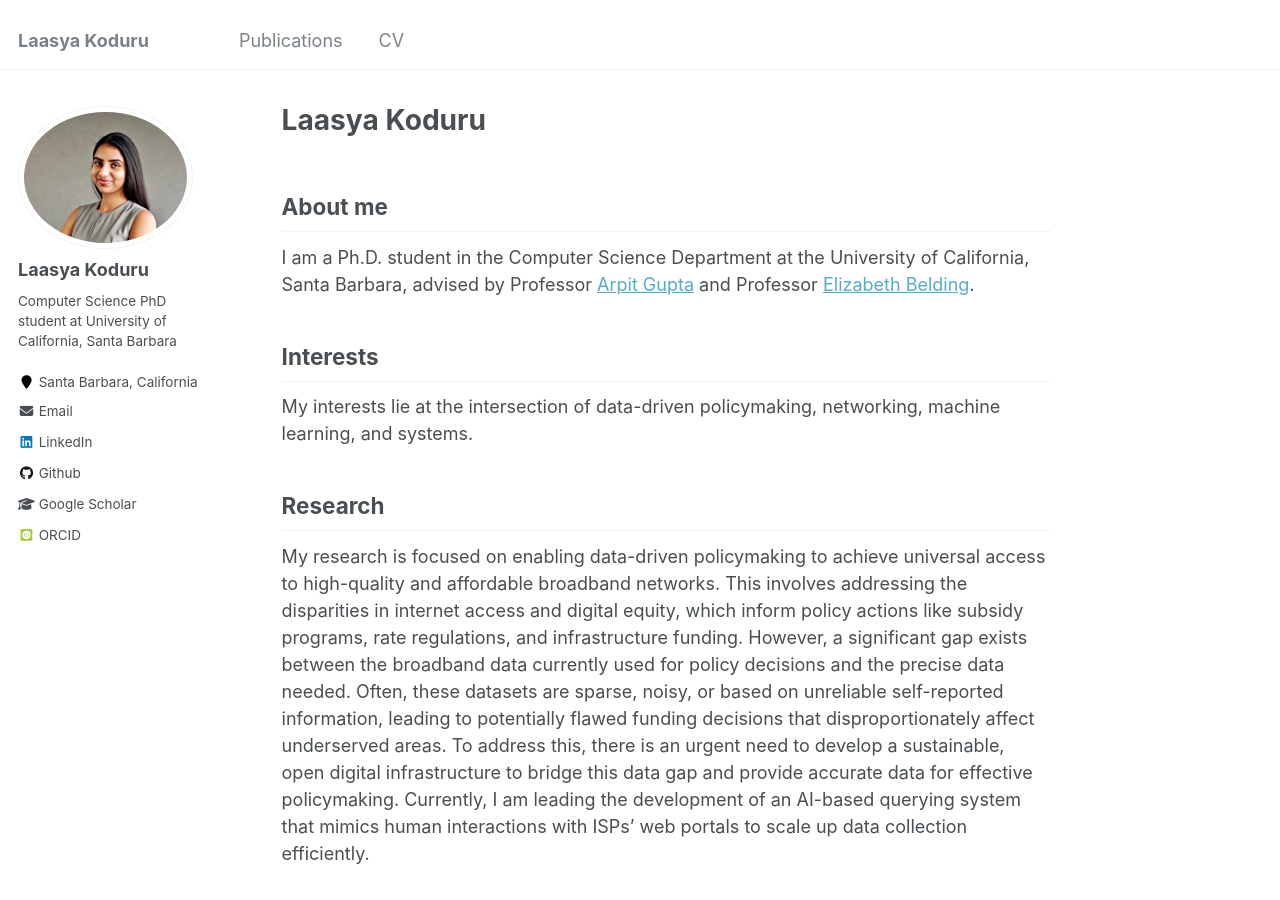
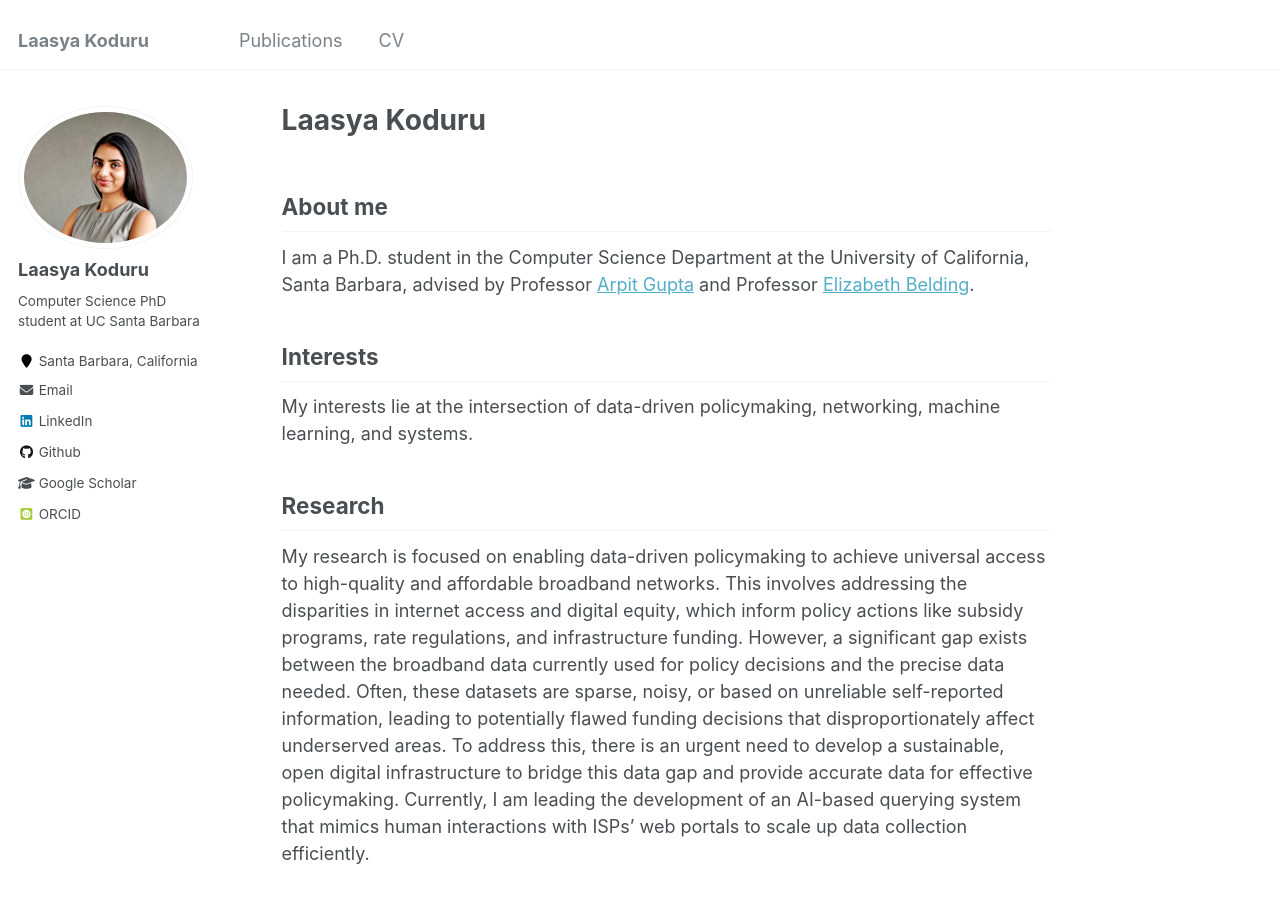
Before and after one commit to lmkoduru/lmkoduru.github.io, a Jekyll site: the page built from _pages/about.md, in a window 1280 px wide and 900 px high. Built offline with Jekyll 4.4.1, drawn with Linux system fonts in a browser that asks for light colours; some web fonts are replaced.

Commit message:
Update _config.yml

```diff
--- a/_config.yml
+++ b/_config.yml
@@ -81,7 +81,7 @@ analytics:
 author:
   name             : "Laasya Koduru"
   avatar           : "profile.jpg"
-  bio              : "Computer Science PhD student at University of California, Santa Barbara"
+  bio              : "Computer Science PhD student at UC Santa Barbara"
   location         : "Santa Barbara, California"
   employer         :
   pubmed           :
```
